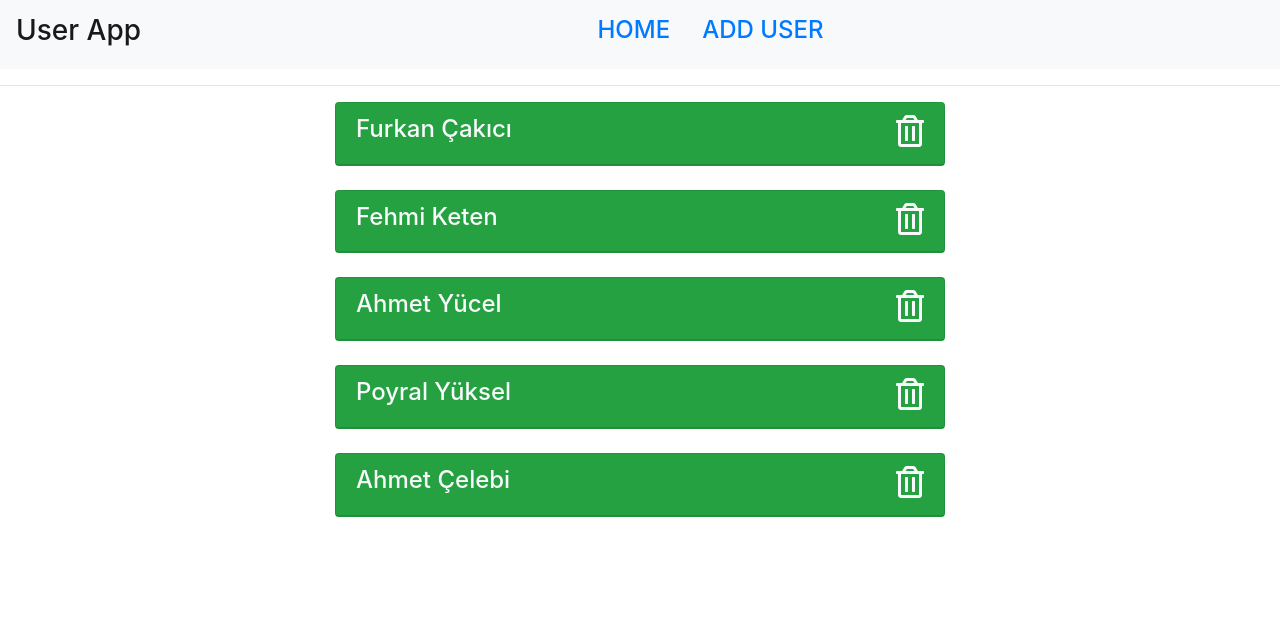
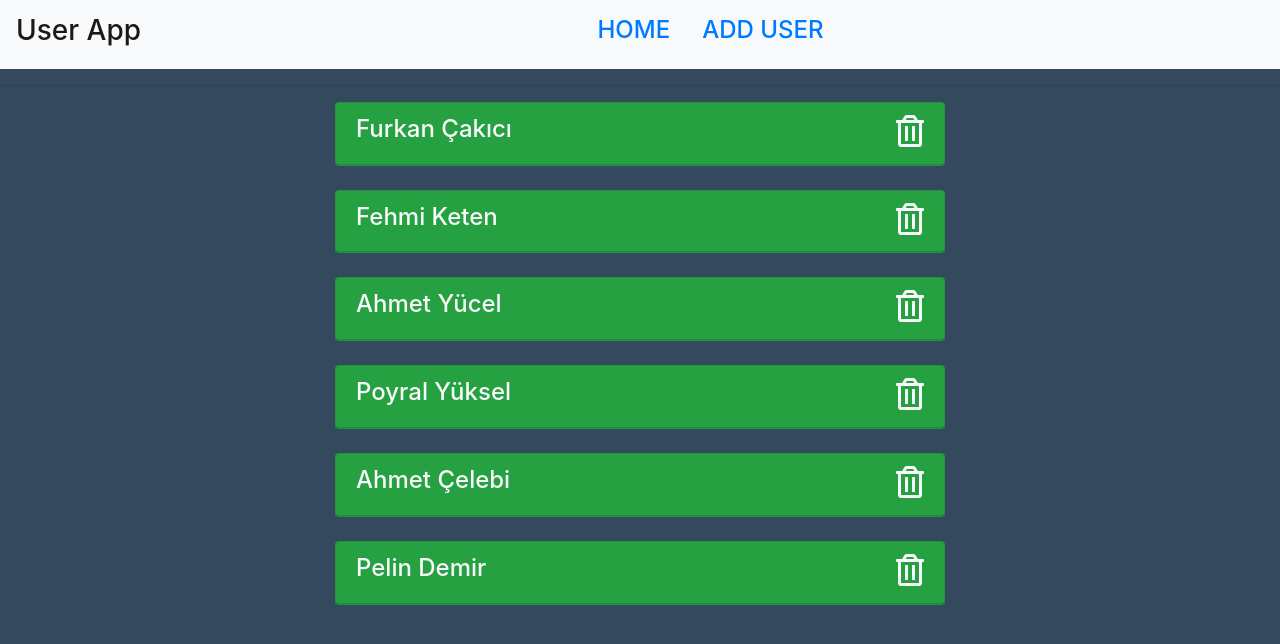
Before and after one commit to FurkanCakici/UserApp, a React (Create React App) app: page / in a window 1280 px wide. Shown: the top 644 px of the page. Built offline with nearby package versions, Linux system fonts and the light colour scheme; data requests are answered from the project's data file; what react-pose would draw is missing.

Commit message:
Update 1

```diff
--- a/api/db.json
+++ b/api/db.json
@@ -2,7 +2,7 @@
   "users": [
     {
       "name": "Furkan Çakıcı",
-      "salary": "5900",
+      "salary": "4000",
       "department": "Bilişim",
       "id": "1"
     },
@@ -29,6 +29,12 @@
       "salary": "3200",
       "department": "Depo",
       "id": "dR-irOa"
+    },
+    {
+      "name": "Pelin Demir",
+      "department": "Bilişim",
+      "salary": "4500",
+      "id": "LL4bwKb"
     }
   ]
 }
--- a/src/comp/User.js
+++ b/src/comp/User.js
@@ -40,7 +40,7 @@ export class User extends Component {
                return (
                   <div>
                      <div className="col-sm-6 offset-sm-3 mb-4">
-                        <div className={isVisible ? "card bg-danger text-light" : "card bg-success text-light"}>
+                        <div className={isVisible ? "card bg-success text-light" : "card bg-success text-light"}>
                            <div className="card-header d-flex justify-content-between" style={{ cursor: 'pointer' }}>
                               <h4 className="d-inline" onClick={this.clickHandler}> {name} </h4>
                               <i className="far fa-trash-alt fa-2x" style={{ cursor: 'pointer' }} onClick={this.onDeleteUser.bind(this, dispatch)}></i>
@@ -50,7 +50,7 @@ export class User extends Component {
                               <div className="card-body">
                                  <p className="card-text">Maaş : {salary}</p>
                                  <p className="card-text"> Departman : {department} </p>
-                                 <Link to={`/Update/${id}`} className="btn btn-info btn-block">Update User</Link>
+                                 <Link to={`/Update/${id}`} className="btn btn-primary btn-block">Update User</Link>
                               </div>
                            ) : null}
                         </div>
--- a/src/context.js
+++ b/src/context.js
@@ -28,7 +28,26 @@ const reducer = (state, action) => {
 };
 export class UserProvider extends Component {
    state = {
-      users: [],
+      users: [
+         {
+            id: "uniq-1",
+            name: "Furkan Çakıcı",
+            salary: "5000",
+            department: "Bilişim"
+         },
+         {
+            id: "uniq-2",
+            name: "Cemal Yıldırım",
+            salary: "4000",
+            department: "Pazarlama"
+         },
+         {
+            id: "uniq-3",
+            name: "Alperen Şen",
+            salary: "3500",
+            department: "Depo"
+         }
+      ],
       dispatch: action => {
          this.setState(state => reducer(state, action));
       }
--- a/src/index.css
+++ b/src/index.css
@@ -5,6 +5,8 @@ body {
     sans-serif;
   -webkit-font-smoothing: antialiased;
   -moz-osx-font-smoothing: grayscale;
+
+  background-color: #34495e;
 }
 
 code {
```
Also changed, not shown: package.json (line endings or trailing spaces).
